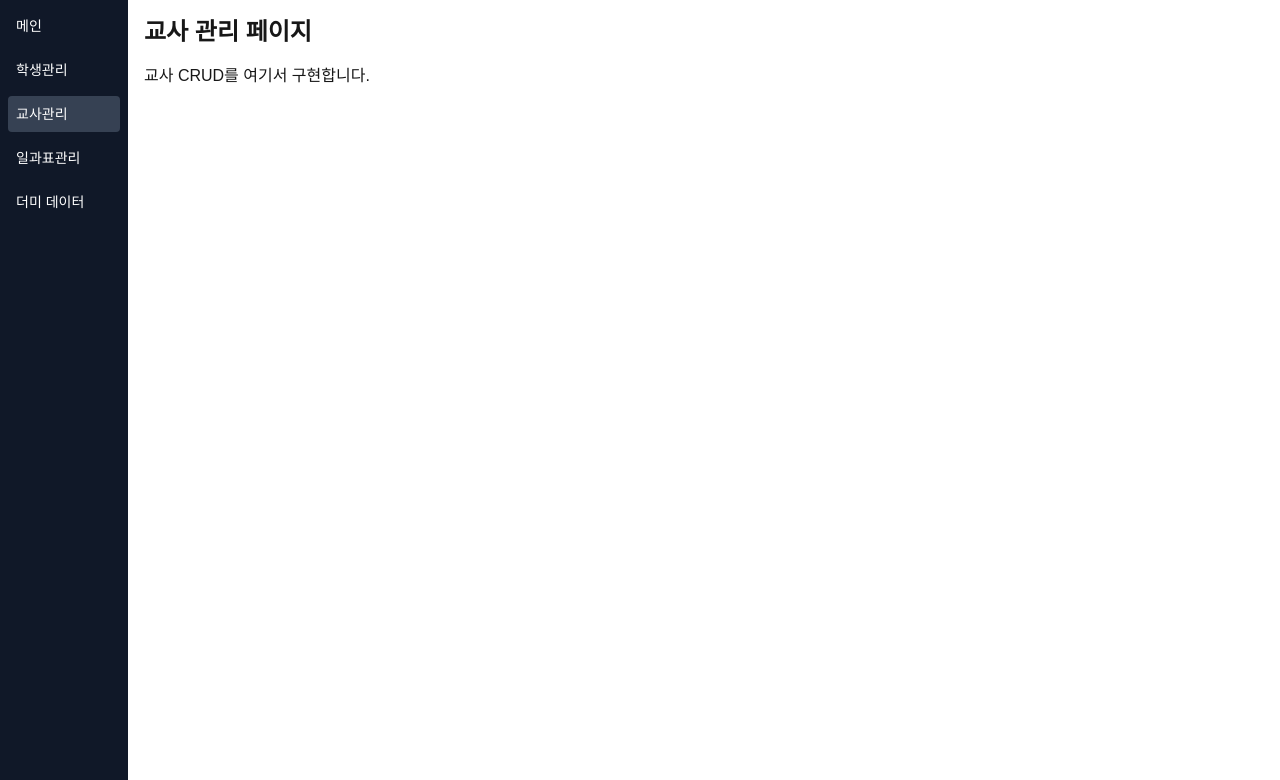
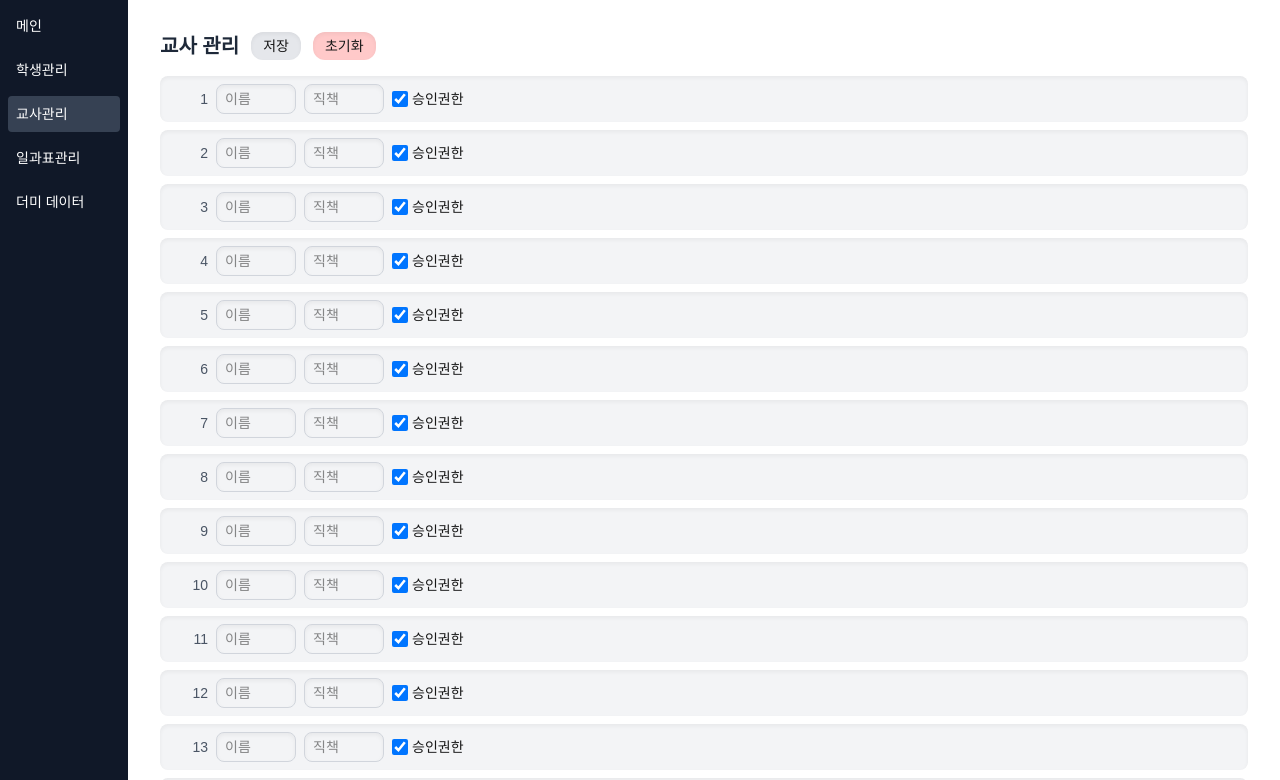
Before and after one commit to cganidormi/e-seokchan, a Next.js app: page /admin/teachers in a window 1280 px wide. Shown: the top 780 px of the page. Built offline with nearby package versions, Linux system fonts and the light colour scheme; no server answers; the database is empty.

Commit message:
학생관리/교사관리 페이지 변경 감지 저장 기능 추가 및 디자인 개선

```diff
--- a/app/admin/students/page.tsx
+++ b/app/admin/students/page.tsx
@@ -14,6 +14,7 @@ interface Student {
 
 export default function StudentsPage() {
   const [students, setStudents] = useState<Student[]>([]);
+  const [originalStudents, setOriginalStudents] = useState<Student[]>([]); // ★ 원본 저장
 
   const grades = [1, 2, 3];
   const classes = [1, 2, 3];
@@ -23,7 +24,9 @@ export default function StudentsPage() {
     fetchStudents();
   }, []);
 
-  // DB에서 학생 정보 fetch
+  // ===============================
+  // 학생 데이터 fetch
+  // ===============================
   const fetchStudents = async () => {
     const { data, error } = await supabase
       .from("students")
@@ -31,6 +34,7 @@ export default function StudentsPage() {
       .order("grade")
       .order("class")
       .order("number");
+
     if (error) {
       console.error(error);
       toast.error("학생 정보 불러오기 실패");
@@ -55,11 +59,15 @@ export default function StudentsPage() {
           })
         )
       );
+
       setStudents(formatted);
+      setOriginalStudents(formatted); // ★ 원본 저장
     }
   };
 
-  // 이름 변경
+  // ===============================
+  // 단일 이름 변경
+  // ===============================
   const handleNameChange = (grade: number, cls: number, num: number, value: string) => {
     setStudents((prev) =>
       prev.map((s) =>
@@ -70,7 +78,29 @@ export default function StudentsPage() {
     );
   };
 
+  // ===============================
+  // 엑셀 여러 줄 붙여넣기 처리
+  // ===============================
+  const handleBulkPaste = (grade: number, cls: number, startNum: number, text: string) => {
+    const lines = text.trim().split(/\r?\n/);
+
+    setStudents((prev) =>
+      prev.map((s) => {
+        if (s.grade === grade && s.class === cls && s.number >= startNum) {
+          const offset = s.number - startNum;
+          return {
+            ...s,
+            name: lines[offset] !== undefined ? lines[offset] : s.name,
+          };
+        }
+        return s;
+      })
+    );
+  };
+
+  // ===============================
   // 매주귀가 toggle
+  // ===============================
   const handleWeekendToggle = (grade: number, cls: number, num: number) => {
     setStudents((prev) =>
       prev.map((s) =>
@@ -81,28 +111,53 @@ export default function StudentsPage() {
     );
   };
 
-  // 저장 (batch upsert)
+  // ===============================
+  // 변경 감지 후 저장
+  // ===============================
   const handleSave = async () => {
-    const { error } = await supabase.from("students").upsert(students, {
+    // ★ 변경된 학생만 필터링
+    const changed = students.filter((s, idx) => {
+      const o = originalStudents[idx];
+      return s.name !== o.name || s.weekend !== o.weekend;
+    });
+
+    if (changed.length === 0) {
+      toast("변경된 내용이 없습니다.");
+      return;
+    }
+
+    // Supabase에 변경된 학생만 저장
+    const { error } = await supabase.from("students").upsert(changed, {
       onConflict: ["grade", "class", "number"],
     });
+
     if (error) {
       console.error(error);
       toast.error("저장 실패");
       return;
     }
-    toast.success("저장 완료!");
-    fetchStudents();
+
+    toast.success(`변경된 ${changed.length}명 저장 완료!`);
+    setOriginalStudents(students); // ★ 변경 후 원본 업데이트
+    fetchStudents(); // 최신 데이터 다시 fetch
   };
 
+  // ===============================
   // 초기화
+  // ===============================
   const handleReset = async () => {
-    const resetStudents = students.map((s) => ({ ...s, name: "", weekend: false }));
+    const resetStudents = students.map((s) => ({
+      ...s,
+      name: "",
+      weekend: false,
+    }));
+
     setStudents(resetStudents);
 
     const { error } = await supabase.from("students").upsert(resetStudents, {
       onConflict: ["grade", "class", "number"],
     });
+
     if (error) {
       console.error(error);
       toast.error("초기화 실패");
@@ -118,6 +173,7 @@ export default function StudentsPage() {
   return (
     <div className="p-4 space-y-8 overflow-x-auto">
       <Toaster position="top-right" />
+
       {grades.map((grade) => (
         <div key={grade}>
           <div className="flex items-center mb-4 gap-2">
@@ -143,6 +199,7 @@ export default function StudentsPage() {
                 className="min-w-[200px] p-3 rounded-xl bg-gray-100 shadow-inner flex-shrink-0"
               >
                 <h3 className="font-semibold mb-2 text-gray-700">{cls}반</h3>
+
                 <div className="flex flex-col gap-2">
                   {numbers.map((num) => {
                     const student = students.find(
@@ -155,14 +212,21 @@ export default function StudentsPage() {
                         <span className="w-12 text-right text-sm text-gray-600">
                           {getStudentNumber(grade, cls, num)}
                         </span>
+
                         <input
                           type="text"
                           value={student.name}
                           onChange={(e) =>
                             handleNameChange(grade, cls, num, e.target.value)
                           }
+                          onPaste={(e) => {
+                            e.preventDefault();
+                            const text = e.clipboardData.getData("text/plain");
+                            handleBulkPaste(grade, cls, num, text);
+                          }}
                           className="flex-1 max-w-[80px] px-2 py-1 rounded-lg border border-gray-300 shadow-inner text-sm focus:shadow-md focus:outline-none transition"
                         />
+
                         <label className="flex items-center gap-1 cursor-pointer select-none">
                           <input
                             type="checkbox"
--- a/app/admin/teachers/page.tsx
+++ b/app/admin/teachers/page.tsx
@@ -1,10 +1,217 @@
 "use client";
 
+import { useState, useEffect } from "react";
+import { supabase } from "@/supabaseClient";
+import toast, { Toaster } from "react-hot-toast";
+
+interface Teacher {
+  id: number;
+  name: string;
+  position: string;
+  can_approve: boolean;
+}
+
 export default function TeachersPage() {
+  const [teachers, setTeachers] = useState<Teacher[]>([]);
+  const [originalTeachers, setOriginalTeachers] = useState<Teacher[]>([]);
+
+  const numbers = Array.from({ length: 50 }, (_, i) => i + 1);
+
+  useEffect(() => {
+    fetchTeachers();
+  }, []);
+
+  // ------------------------------
+  // 교사 데이터 fetch
+  // ------------------------------
+  const fetchTeachers = async () => {
+    const { data, error } = await supabase
+      .from("teachers")
+      .select("*")
+      .order("id");
+
+    if (error) {
+      console.error(error);
+      toast.error("교사 정보 불러오기 실패");
+      return;
+    }
+
+    const formatted: Teacher[] = [];
+    numbers.forEach((num) => {
+      const t = data?.find((d) => d.id === num);
+      formatted.push({
+        id: num,
+        name: t?.name || "",
+        position: t?.position || "",
+        can_approve: t?.can_approve ?? true, // 기본값 true
+      });
+    });
+
+    setTeachers(formatted);
+    setOriginalTeachers(formatted);
+  };
+
+  // ------------------------------
+  // 이름 변경
+  // ------------------------------
+  const handleNameChange = (id: number, value: string) => {
+    setTeachers((prev) =>
+      prev.map((t) => (t.id === id ? { ...t, name: value } : t))
+    );
+  };
+
+  // ------------------------------
+  // 직책 변경
+  // ------------------------------
+  const handlePositionChange = (id: number, value: string) => {
+    setTeachers((prev) =>
+      prev.map((t) => (t.id === id ? { ...t, position: value } : t))
+    );
+  };
+
+  // ------------------------------
+  // 승인권한 토글
+  // ------------------------------
+  const handleCanApproveToggle = (id: number) => {
+    setTeachers((prev) =>
+      prev.map((t) => (t.id === id ? { ...t, can_approve: !t.can_approve } : t))
+    );
+  };
+
+  // ------------------------------
+  // 엑셀 연속 붙여넣기 처리
+  // ------------------------------
+  const handleBulkPaste = (startId: number, field: "name" | "position", text: string) => {
+    const lines = text.trim().split(/\r?\n/);
+    setTeachers((prev) =>
+      prev.map((t) => {
+        if (t.id >= startId && t.id < startId + lines.length) {
+          const offset = t.id - startId;
+          return { ...t, [field]: lines[offset] };
+        }
+        return t;
+      })
+    );
+  };
+
+  // ------------------------------
+  // 변경 감지 후 저장
+  // ------------------------------
+  const handleSave = async () => {
+    const changed = teachers.filter((t, idx) => {
+      const o = originalTeachers[idx];
+      return t.name !== o.name || t.position !== o.position || t.can_approve !== o.can_approve;
+    });
+
+    if (changed.length === 0) {
+      toast("변경된 내용이 없습니다.");
+      return;
+    }
+
+    const { error } = await supabase.from("teachers").upsert(changed, {
+      onConflict: ["id"],
+    });
+
+    if (error) {
+      console.error(error);
+      toast.error("저장 실패");
+      return;
+    }
+
+    toast.success(`변경된 ${changed.length}명 저장 완료!`);
+    setOriginalTeachers([...teachers]);
+    fetchTeachers();
+  };
+
+  // ------------------------------
+  // 초기화
+  // ------------------------------
+  const handleReset = async () => {
+    const resetTeachers = teachers.map((t) => ({
+      ...t,
+      name: "",
+      position: "",
+      can_approve: true,
+    }));
+    setTeachers(resetTeachers);
+
+    const { error } = await supabase.from("teachers").upsert(resetTeachers, {
+      onConflict: ["id"],
+    });
+
+    if (error) {
+      console.error(error);
+      toast.error("초기화 실패");
+      return;
+    }
+
+    toast.success("초기화 완료!");
+    fetchTeachers();
+  };
+
   return (
-    <div>
-      <h1 className="text-2xl font-bold mb-4">교사 관리 페이지</h1>
-      <p>교사 CRUD를 여기서 구현합니다.</p>
+    <div className="p-4 space-y-6 overflow-x-auto">
+      <Toaster position="top-right" />
+
+      <div className="flex items-center gap-3 mb-4">
+        <h2 className="font-bold text-xl text-gray-800">교사 관리</h2>
+        <button
+          onClick={handleSave}
+          className="px-3 py-1 bg-gray-200 rounded-xl shadow-inner hover:shadow-md hover:bg-gray-100 transition text-sm"
+        >
+          저장
+        </button>
+        <button
+          onClick={handleReset}
+          className="px-3 py-1 bg-red-200 rounded-xl shadow-inner hover:shadow-md hover:bg-red-100 transition text-sm"
+        >
+          초기화
+        </button>
+      </div>
+
+      <div className="flex flex-col gap-2 min-w-max">
+        {teachers.map((t) => (
+          <div key={t.id} className="flex items-center gap-2 flex-wrap bg-gray-100 p-2 rounded-lg shadow-inner">
+            <span className="w-10 text-right text-sm text-gray-600">{t.id}</span>
+
+            <input
+              type="text"
+              value={t.name}
+              placeholder="이름"
+              onChange={(e) => handleNameChange(t.id, e.target.value)}
+              onPaste={(e) => {
+                e.preventDefault();
+                const text = e.clipboardData.getData("text/plain");
+                handleBulkPaste(t.id, "name", text);
+              }}
+              className="w-20 px-2 py-1 rounded-lg border border-gray-300 shadow-inner text-sm focus:shadow-md focus:outline-none transition"
+            />
+
+            <input
+              type="text"
+              value={t.position}
+              placeholder="직책"
+              onChange={(e) => handlePositionChange(t.id, e.target.value)}
+              onPaste={(e) => {
+                e.preventDefault();
+                const text = e.clipboardData.getData("text/plain");
+                handleBulkPaste(t.id, "position", text);
+              }}
+              className="w-20 px-2 py-1 rounded-lg border border-gray-300 shadow-inner text-sm focus:shadow-md focus:outline-none transition"
+            />
+
+            <label className="flex items-center gap-1 cursor-pointer select-none">
+              <input
+                type="checkbox"
+                checked={t.can_approve}
+                onChange={() => handleCanApproveToggle(t.id)}
+                className="w-4 h-4 cursor-pointer"
+              />
+              <span className="text-sm">승인권한</span>
+            </label>
+          </div>
+        ))}
+      </div>
     </div>
   );
 }
```
